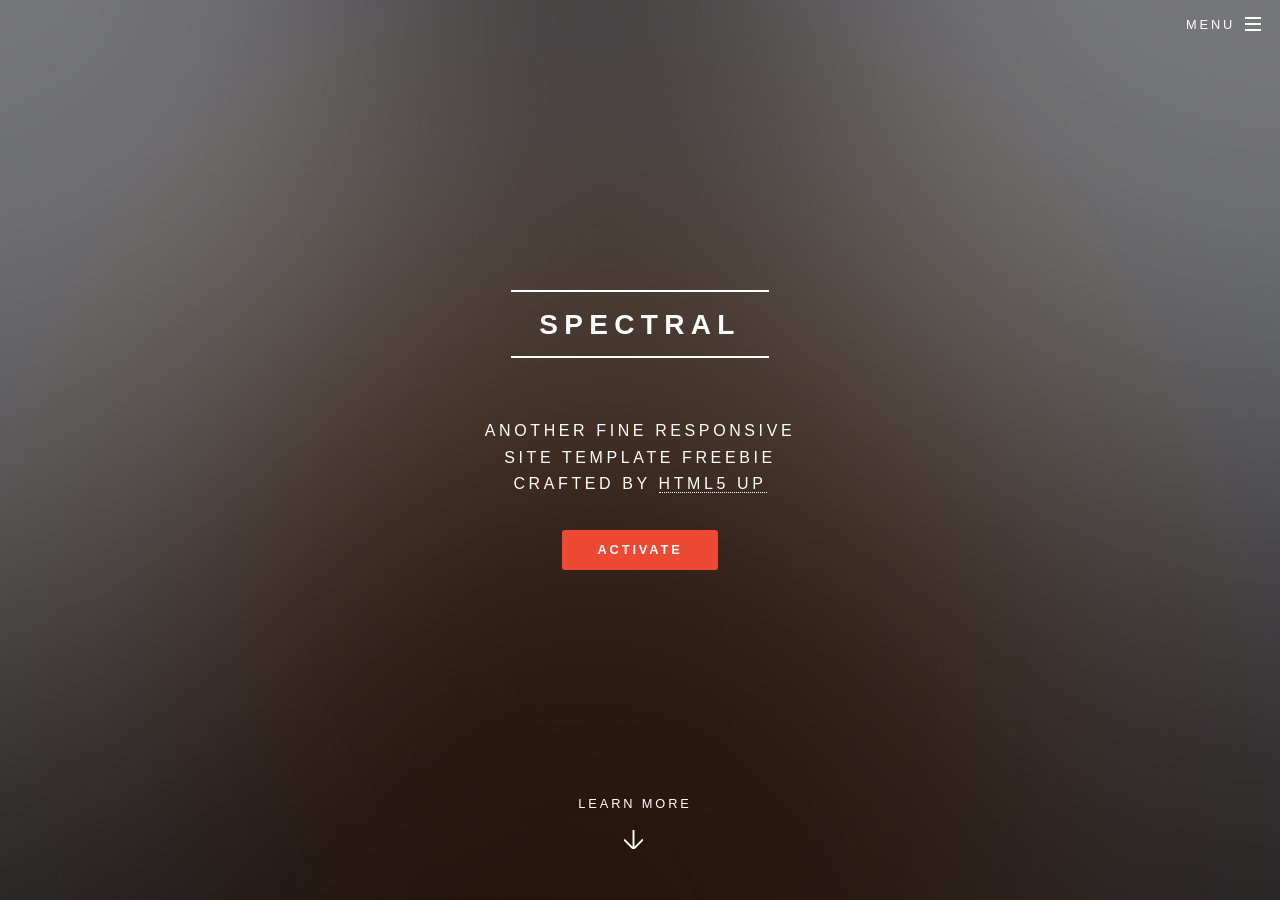
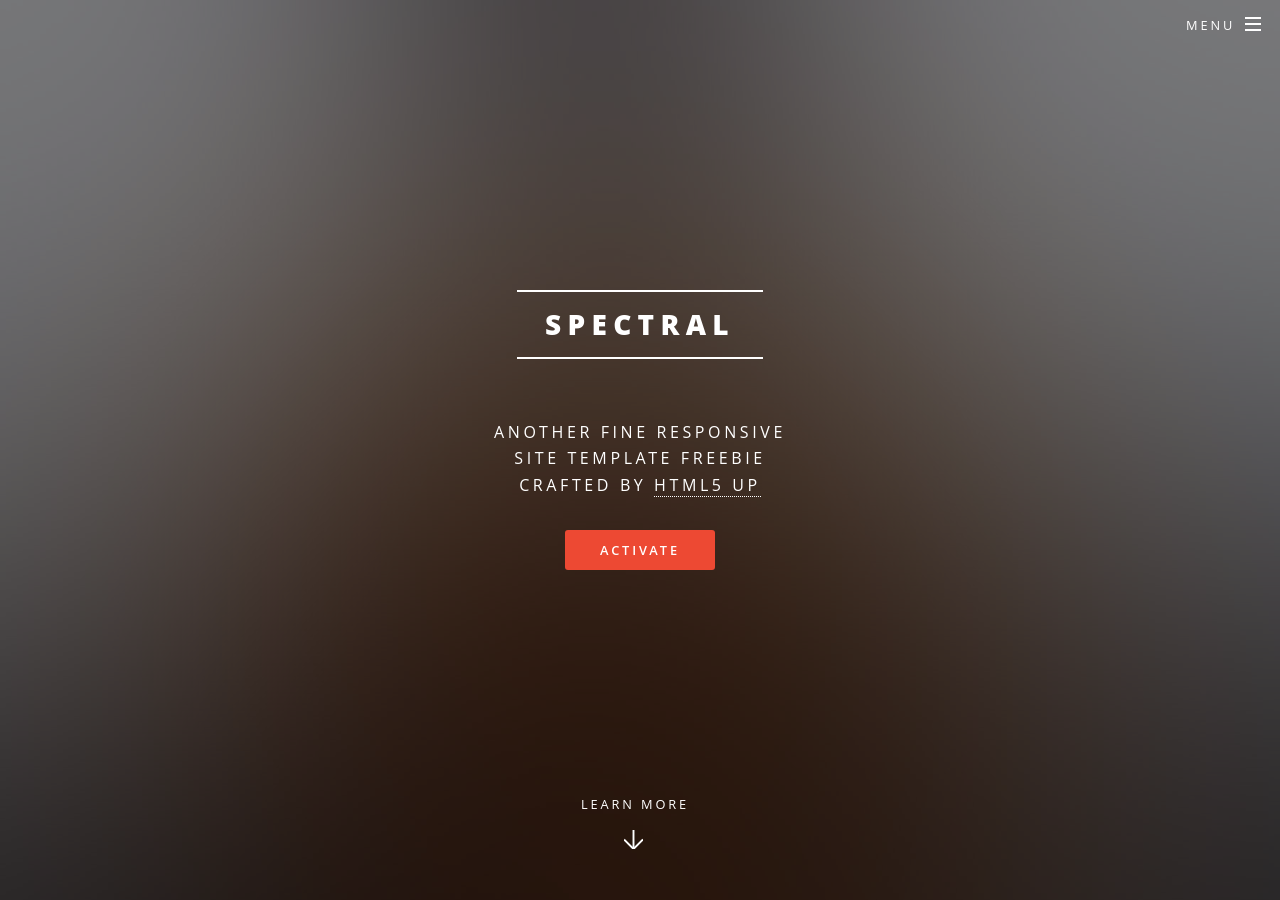
Before and after one commit to 01039402468/01039402468.github.io, a Jekyll site: the page built from index.html, in a window 1280 px wide and 900 px high. Built offline with Jekyll 4.4.1, drawn with Linux system fonts in a browser that asks for light colours; some web fonts are replaced.

Commit message:
테스트
테스트커밋

```diff
--- a/_includes/head.html
+++ b/_includes/head.html
@@ -10,10 +10,5 @@
   <!--[if lte IE 9]><link rel="stylesheet" href="{{ "/css/ie9.css" | prepend: site.baseurl }}" /><![endif]-->
   <link rel="alternate" type="application/rss+xml" title="{{ site.title }}" href="{{ "/feed.xml" | prepend: site.baseurl | prepend: site.url }}">
   <link href="https://cdn.rawgit.com/openhiun/hangul/14c0f6faa2941116bb53001d6a7dcd5e82300c3f/nanumbarungothic.css" rel="stylesheet" type="text/css">
-  <style type="text/css">
-  @import url(https://cdn.rawgit.com/openhiun/hangul/14c0f6faa2941116bb53001d6a7dcd5e82300c3f/nanumbarungothic.css);
-  body {
-	font-family: 'Nanum Barun Gothic', sans-serif;
-	}
-  </style>
+
   </head>
--- a/css/main.scss
+++ b/css/main.scss
@@ -8,7 +8,7 @@ $baseurl: '{{ site.baseurl }}/images';
 @import 'libs/functions';
 @import 'libs/mixins';
 @import 'font-awesome.min.css';
-@import url('https://fonts.googleapis.com/css?family=Open+Sans:400,400italic,600,600italic,800,800italic');
+@import url('https://cdn.rawgit.com/openhiun/hangul/14c0f6faa2941116bb53001d6a7dcd5e82300c3f/nanumbarungothic.css');
 
 /*
 	Spectral by HTML5 UP
```
